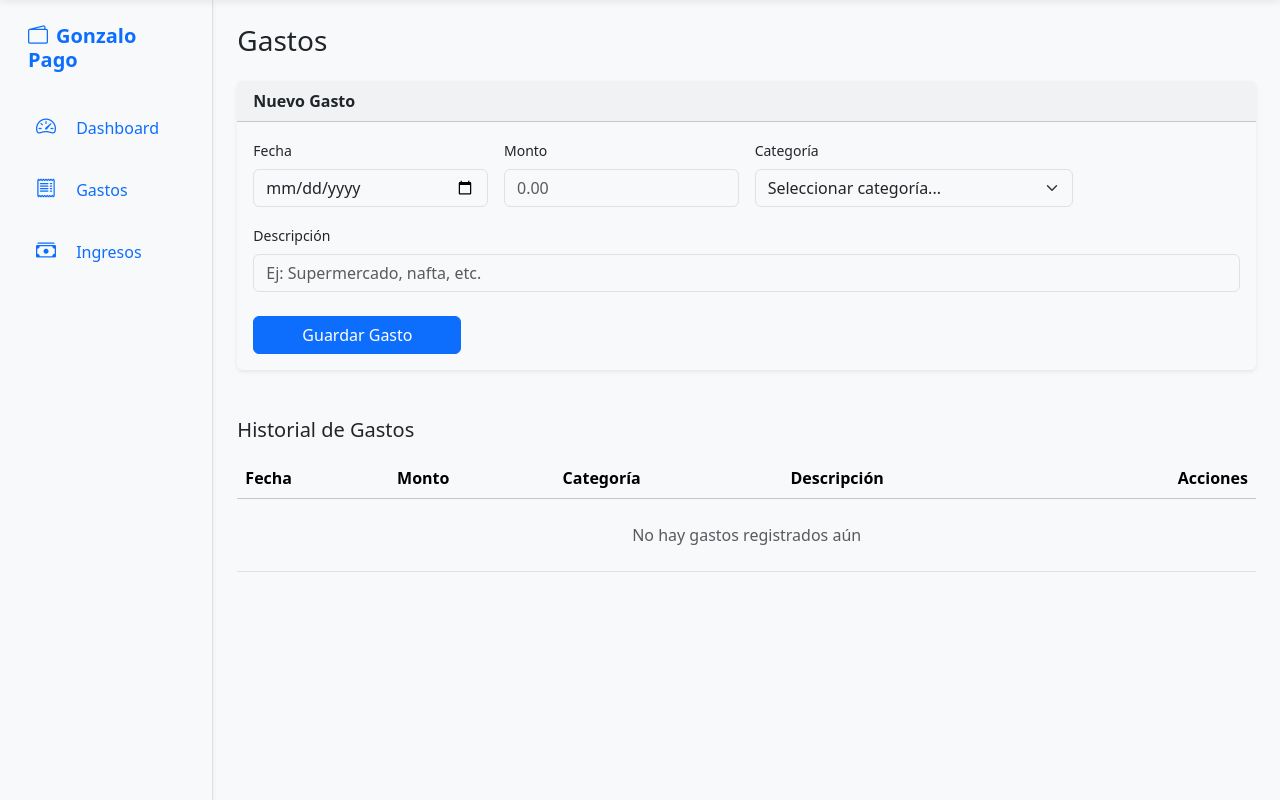
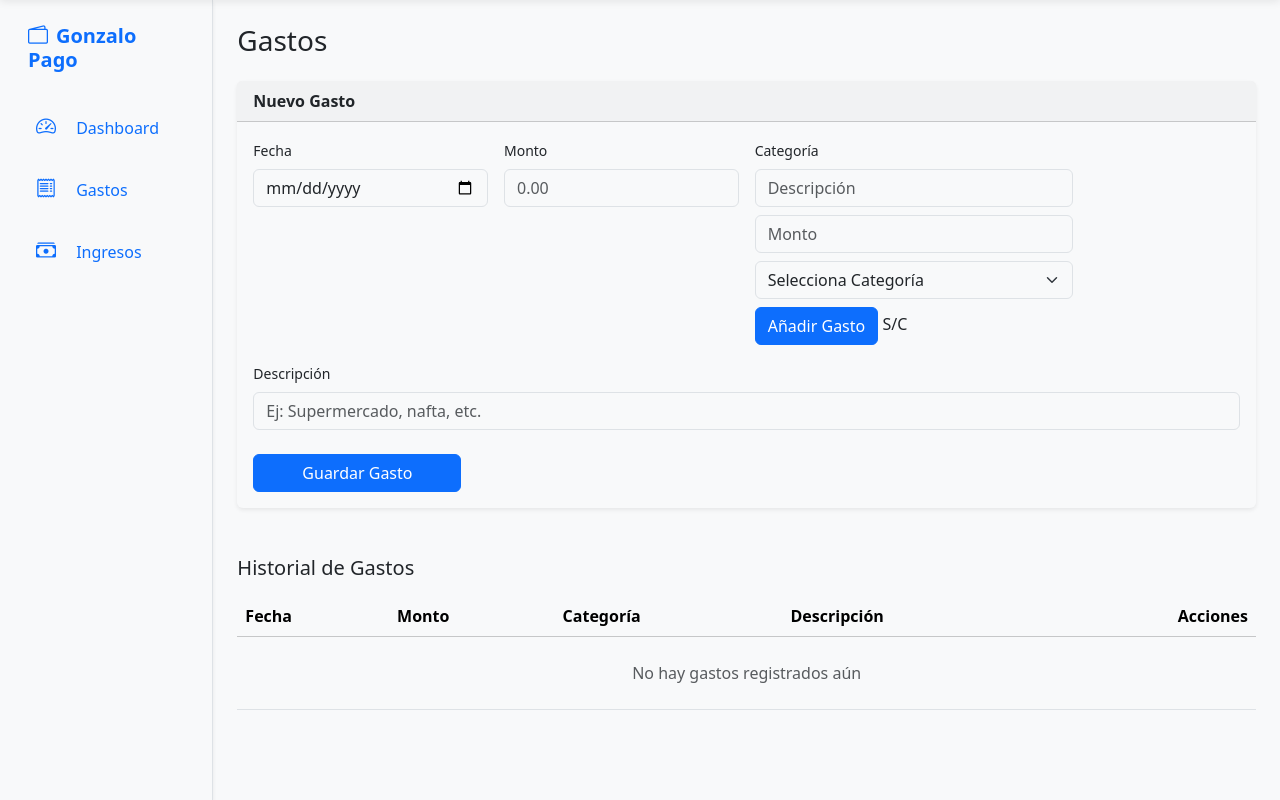
Before and after one commit to blazeunk/Gonzalo-pago-1, a Python web app: template templates/expenses.html in a window 1280 px wide. Shown: the part 142-942 px from the top of the page. Run offline with Jinja, Linux system fonts and the light colour scheme; the template is opened without the code that fills it, so the values that code supplies are empty.

Commit message:
Refactor expenses.html for improved structure

```diff
--- a/templates/expenses.html
+++ b/templates/expenses.html
@@ -35,12 +35,21 @@
                 </div>
                 <div class="col-md-4">
                     <label class="form-label small">Categoría</label>
-                    <select name="categoria_id" class="form-select" required>
-                        <option value="" disabled selected>Seleccionar categoría...</option>
-                        {% for cat in categorias %}
-                            <option value="{{ cat.id }}">{{ cat.nombre }}</option>
-                        {% endfor %}
-                    </select>
+                    <form method="POST" action="{{ url_for('agregar_gasto') }}">
+    <input type="text" name="descripcion" placeholder="Descripción" required class="form-control mb-2">
+    <input type="number" step="0.01" name="monto" placeholder="Monto" required class="form-control mb-2">
+
+    <select name="categoria_id" class="form-select mb-2" required>
+        <option value="" disabled selected>Selecciona Categoría</option>
+        {% for cat in categorias %}
+            <option value="{{ cat.id }}">{{ cat.nombre }}</option>
+        {% endfor %}
+    </select>
+
+    <button type="submit" class="btn btn-primary">Añadir Gasto</button>
+</form>
+
+<td>{{ gasto.categorias_gastos.nombre if gasto.categorias_gastos else 'S/C' }}</td>
                 </div>
                 <div class="col-12">
                     <label class="form-label small">Descripción</label>
```
